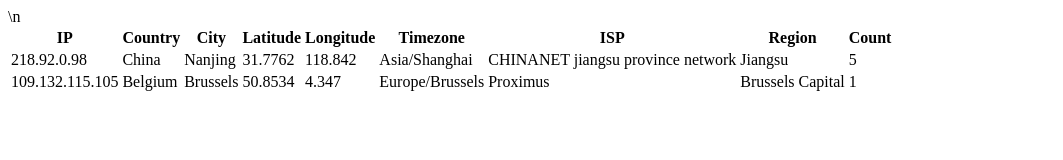
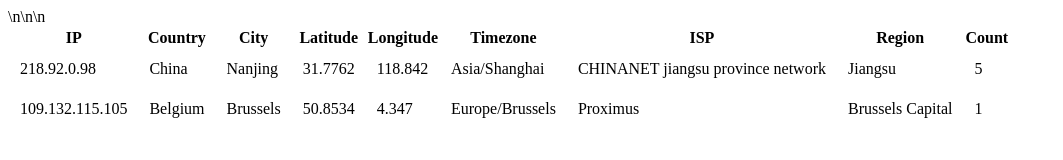
Before and after one commit to pulsar123-wq/sshrequest, a plain HTML site: page index.html in a window 1280 px wide. Shown: the whole page, without its empty margins (0-1063 px from the left). Drawn offline with Linux system fonts and the light colour scheme.

Commit message:
Add IP data HTML file

```diff
--- a/index.html
+++ b/index.html
@@ -1,3 +1,4 @@
+<style>.table-cell { padding: 10px; }</style>
 <table>
     <tr>
         <th>IP</th>
@@ -9,24 +10,24 @@
         <th>ISP</th>
         <th>Region</th>
         <th>Count</th>
-    </tr><tr>
-            <td>218.92.0.98</td>
-            <td>China</td>
-            <td>Nanjing</td>
-            <td>31.7762</td>
-            <td>118.842</td>
-            <td>Asia/Shanghai</td>
-            <td>CHINANET jiangsu province network</td>
-            <td>Jiangsu</td>
-            <td>5</td>
-        </tr><tr>
-            <td>109.132.115.105</td>
-            <td>Belgium</td>
-            <td>Brussels</td>
-            <td>50.8534</td>
-            <td>4.347</td>
-            <td>Europe/Brussels</td>
-            <td>Proximus</td>
-            <td>Brussels Capital</td>
-            <td>1</td>
+    </tr>\n<tr>
+            <td class="table-cell">218.92.0.98</td>
+            <td class="table-cell">China</td>
+            <td class="table-cell">Nanjing</td>
+            <td class="table-cell">31.7762</td>
+            <td class="table-cell">118.842</td>
+            <td class="table-cell">Asia/Shanghai</td>
+            <td class="table-cell">CHINANET jiangsu province network</td>
+            <td class="table-cell">Jiangsu</td>
+            <td class="table-cell">5</td>
+        </tr>\n<tr>
+            <td class="table-cell">109.132.115.105</td>
+            <td class="table-cell">Belgium</td>
+            <td class="table-cell">Brussels</td>
+            <td class="table-cell">50.8534</td>
+            <td class="table-cell">4.347</td>
+            <td class="table-cell">Europe/Brussels</td>
+            <td class="table-cell">Proximus</td>
+            <td class="table-cell">Brussels Capital</td>
+            <td class="table-cell">1</td>
         </tr>\n</table>
```
